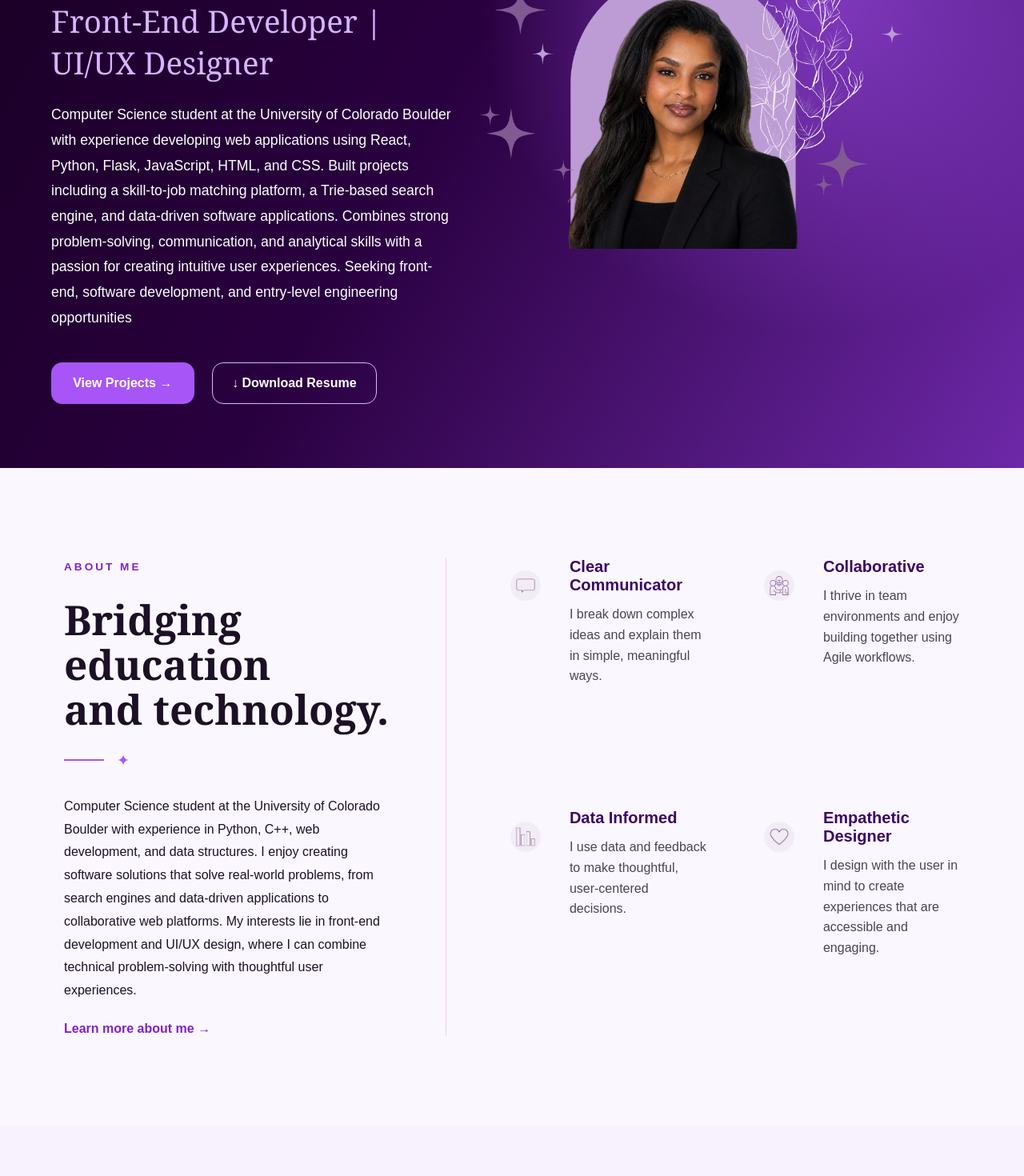
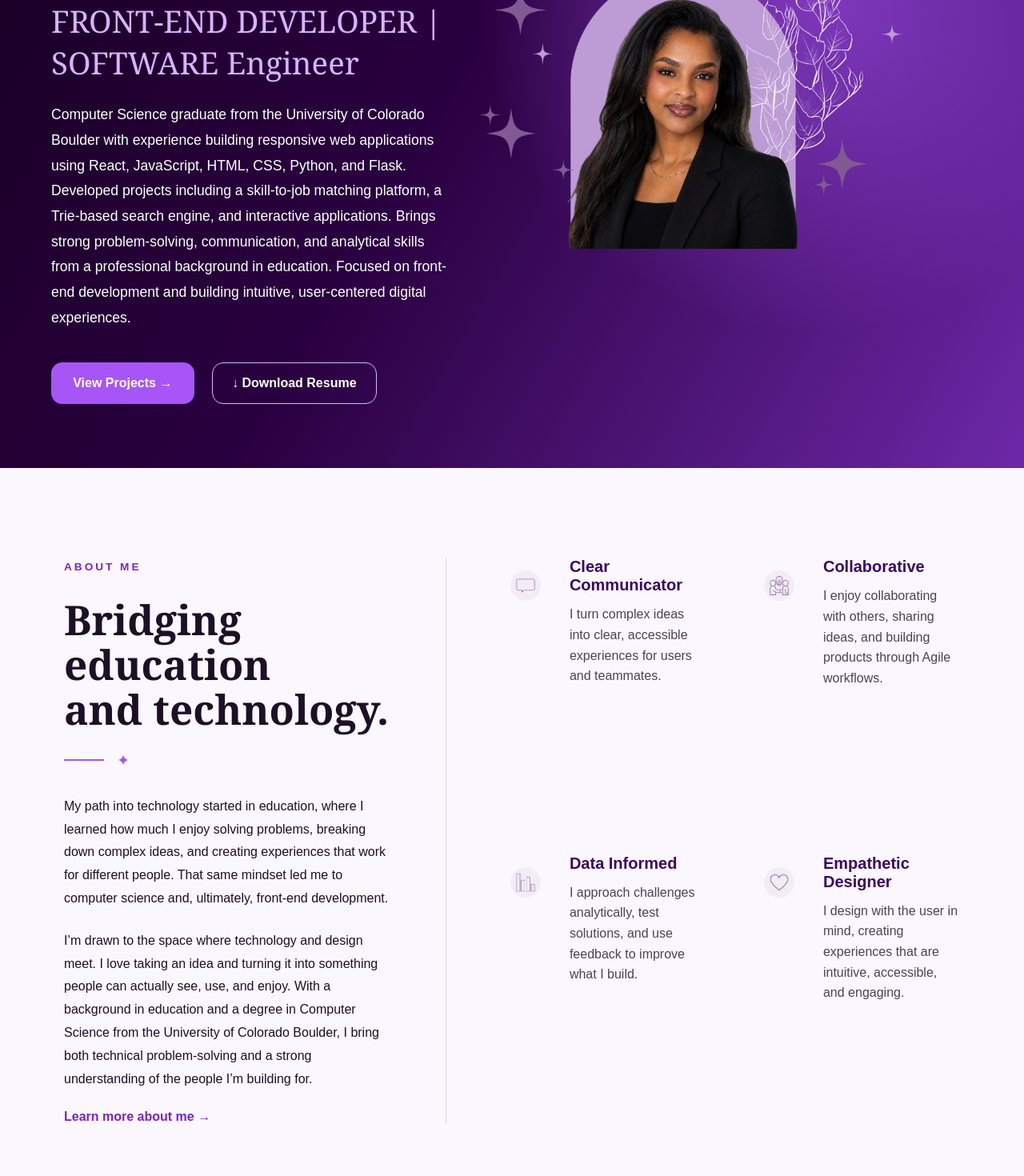
Before and after one commit to sarah-suliman/Portfolio, a React (Vite) app: page / in a window 1280 px wide. Shown: the part 420-1890 px from the top of the page at 80% size. Built offline with nearby package versions, Linux system fonts and the light colour scheme.

Commit message:
Updated portfolio after graduation

```diff
--- a/src/App.jsx
+++ b/src/App.jsx
@@ -103,10 +103,10 @@ if (isBottom) {
             Suliman
           </h1>
 
-          <h2>Front-End Developer | UI/UX Designer</h2>
+          <h2>FRONT-END DEVELOPER | SOFTWARE Engineer</h2>
 
           <p className="description">
-            Computer Science student at the University of Colorado Boulder with experience developing web applications using React, Python, Flask, JavaScript, HTML, and CSS. Built projects including a skill-to-job matching platform, a Trie-based search engine, and data-driven software applications. Combines strong problem-solving, communication, and analytical skills with a passion for creating intuitive user experiences. Seeking front-end, software development, and entry-level engineering opportunities
+            Computer Science graduate from the University of Colorado Boulder with experience building responsive web applications using React, JavaScript, HTML, CSS, Python, and Flask. Developed projects including a skill-to-job matching platform, a Trie-based search engine, and interactive applications. Brings strong problem-solving, communication, and analytical skills from a professional background in education. Focused on front-end development and building intuitive, user-centered digital experiences.
           </p>
 
           <div className="hero-buttons">
@@ -147,7 +147,11 @@ if (isBottom) {
           </div>
 
           <p>
-            Computer Science student at the University of Colorado Boulder with experience in Python, C++, web development, and data structures. I enjoy creating software solutions that solve real-world problems, from search engines and data-driven applications to collaborative web platforms. My interests lie in front-end development and UI/UX design, where I can combine technical problem-solving with thoughtful user experiences. </p>
+            My path into technology started in education, where I learned how much I enjoy solving problems, breaking down complex ideas, and creating experiences that work for different people. That same mindset led me to computer science and, ultimately, front-end development.
+          </p>
+          <p>
+            I’m drawn to the space where technology and design meet. I love taking an idea and turning it into something people can actually see, use, and enjoy. With a background in education and a degree in Computer Science from the University of Colorado Boulder, I bring both technical problem-solving and a strong understanding of the people I’m building for.
+          </p>
 
           <a href="#projects">Learn more about me →</a>
         </div>
@@ -161,7 +165,7 @@ if (isBottom) {
             </div>
             <div>
               <h3>Clear Communicator</h3>
-              <p>I break down complex ideas and explain them in simple, meaningful ways.</p>
+              <p>I turn complex ideas into clear, accessible experiences for users and teammates.</p>
             </div>
           </div>
 
@@ -171,7 +175,7 @@ if (isBottom) {
             </div>
             <div>
               <h3>Collaborative</h3>
-              <p>I thrive in team environments and enjoy building together using Agile workflows.</p>
+              <p>I enjoy collaborating with others, sharing ideas, and building products through Agile workflows.</p>
             </div>
           </div>
 
@@ -181,7 +185,7 @@ if (isBottom) {
             </div>
             <div>
               <h3>Data Informed</h3>
-              <p>I use data and feedback to make thoughtful, user-centered decisions.</p>
+              <p>I approach challenges analytically, test solutions, and use feedback to improve what I build.</p>
             </div>
           </div>
 
@@ -191,7 +195,7 @@ if (isBottom) {
             </div>
             <div>
               <h3>Empathetic Designer</h3>
-              <p>I design with the user in mind to create experiences that are accessible and engaging.</p>
+              <p>I design with the user in mind, creating experiences that are intuitive, accessible, and engaging.</p>
             </div>
           </div>
         </div>
@@ -206,8 +210,9 @@ if (isBottom) {
 
           <div className="working-text">
             <p className="section-label">CURRENTLY WORKING ON</p>
+            <h3>Fitness Analytics Dashboard</h3>
             <p>
-              Building a data mining project that analyzes fitness and workout trends using real-world datasets. Applying data visualization, pattern discovery, and machine learning techniques to uncover meaningful insights.
+              A user-friendly web application that transforms fitness data and machine learning results into interactive, easy-to-understand insights. The project presents trends, model results, and visualizations through a responsive front-end experience.
             </p>
           </div>
 
@@ -229,11 +234,12 @@ if (isBottom) {
 
             <div className="project-content">
               <h3>Talent Trail</h3>
-              <p>A skill-to-job matching platform that helps users explore careers based on their skills and interests.</p>
+              <p>Career exploration and skill-matching platform that helps users connect their interests and skills with potential career paths. Built responsive user interfaces for career selection, questionnaires, and personalized results while collaborating in an Agile development environment.</p>
 
               <p className="tech-label">Tech Stack</p>
               <div className="project-tags">
                 <span>React</span>
+                <span>JavaScript</span>
                 <span>Python</span>
                 <span>Flask</span>
                 <span>HTML/CSS</span>
@@ -253,7 +259,7 @@ if (isBottom) {
 
             <div className="project-content">
               <h3>Beauty Search</h3>
-              <p>A Trie-based search engine that efficiently matches makeup products by category, skin type, and search prefix.</p>
+              <p>A Trie-based search application that enables fast prefix matching, category filtering, and search suggestions for makeup products using custom data structures.</p>
 
               <p className="tech-label">Tech Stack</p>
               <div className="project-tags">
@@ -275,7 +281,7 @@ if (isBottom) {
 
             <div className="project-content">
               <h3>RSA Encryption</h3>
-              <p>A Python notebook implementing RSA encryption, key generation, message encryption, and decryption.</p>
+              <p>A command-line application that demonstrates RSA key generation, encryption, and decryption using modular arithmetic and C++.</p>
 
               <p className="tech-label">Tech Stack</p>
               <div className="project-tags">
@@ -331,7 +337,7 @@ if (isBottom) {
             <img src="/icons/frontend.png" alt="Frontend icon" />
             <div>
               <h3>Frontend</h3>
-              <p>HTML · CSS · JavaScript · React · Responsive Design</p>
+              <p> React · JavaScript · HTML · CSS · Responsive Design</p>
             </div>
           </div>
 
@@ -347,7 +353,7 @@ if (isBottom) {
             <img src="/icons/tools.png" alt="Tools icon" />
             <div>
               <h3>Tools</h3>
-              <p>Git · GitHub · VS Code · Jupyter Notebook · Figma</p>
+              <p>Git · GitHub · VS Code · Figma · Jupyter Notebook</p>
             </div>
           </div>
 
@@ -355,7 +361,7 @@ if (isBottom) {
             <img src="/icons/concepts.png" alt="Concepts icon" />
             <div>
               <h3>Concepts</h3>
-              <p>Data Structures · Algorithms · OOP · UI/UX · Problem Solving</p>
+              <p>Data Structures & Algorithms · OOP · Agile · UI/UX · Problem Solving</p>
             </div>
           </div>
         </div>
@@ -391,7 +397,7 @@ if (isBottom) {
               <h3>Middle School Math Teacher</h3>
               <h4>Omar D. Blair Charter School</h4>
               <span>Mar 2023 - Jun 2026</span>
-              <p>Analyzed performance data to identify trends and drive instructional decisions, communicated complex concepts to diverse audiences, collaborated with cross-functional teams, and managed multiple priorities in a fast-paced environment.</p>
+              <p>Analyzed student performance data to identify patterns, address learning gaps, and make data-informed decisions for more than 70 students. Managed progress and assessment data across multiple systems while communicating complex concepts clearly and collaborating with interdisciplinary teams.</p>
             </div>
           </div>
 
@@ -401,7 +407,7 @@ if (isBottom) {
               <h3>Internship</h3>
               <h4>Dangers of the Mind</h4>
               <span>Jun 2022 - Oct 2022</span>
-              <p>Coordinated educational programs, facilitated group activities, supported community engagement initiatives, and strengthened leadership, communication, and organizational skills.</p>
+              <p>Supported leadership workshops, educational programming, and community outreach initiatives focused on student development. Collaborated with team members to coordinate programs, communicate with participants, and support organizational goals.</p>
             </div>
           </div>
         </div>
@@ -415,7 +421,7 @@ if (isBottom) {
           <h2>I’d love to hear from you!</h2>
 
           <p className="contact-subtitle">
-            Seeking opportunities in front-end development, software engineering, and user-centered product development.          </p>
+            I’m always open to connecting about front-end development, software engineering opportunities, and projects focused on creating thoughtful user experiences. </p>
 
           <div className="contact-links">
             <div className="contact-item">
@@ -425,7 +431,7 @@ if (isBottom) {
 
             <div className="contact-item">
               <img src="/icons/phone.png" alt="Phone" />
-              <span>(720) 751-3599</span>
+              <span>(720) 772-1670</span>
             </div>
 
             <div className="contact-item">
```
Also changed, not shown: 2 other files (tests, documents, lock files or other folders).
